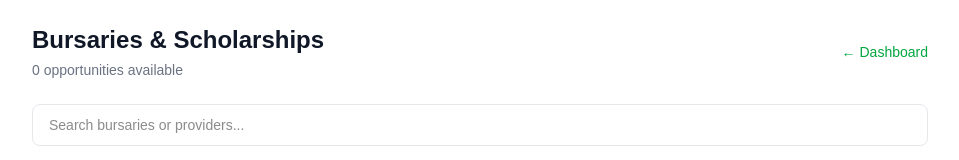
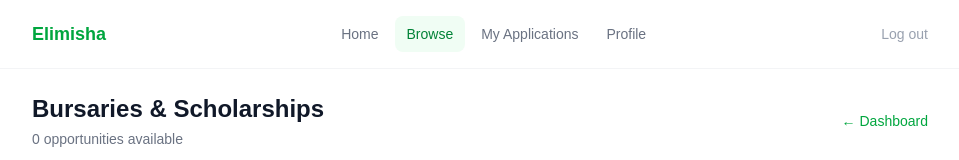
Before and after one commit to MuindiKate/elimisha, a Next.js app: page /bursaries in a window 1280 px wide. Shown: the top 160 px of the page, without its empty margins (160-1119 px from the left). Built offline with nearby package versions, Linux system fonts and the light colour scheme; no server answers; the database is empty.

Commit message:
feat: add reusable navbar with active links and logout

```diff
--- a/src/app/applications/page.tsx
+++ b/src/app/applications/page.tsx
@@ -4,6 +4,7 @@ import { useEffect, useState } from 'react'
 import { createClient } from '@/lib/supabase'
 import { useRouter } from 'next/navigation'
 import Link from 'next/link'
+import Navbar from '@/components/Navbar'
 
 type Application = {
   id: string
@@ -158,6 +159,7 @@ export default function ApplicationsPage() {
 
   return (
     <div className="min-h-screen bg-gray-50">
+        <Navbar />
 
       {/* Header */}
       <div className="bg-white border-b border-gray-100 px-4 py-6">
--- a/src/app/bursaries/page.tsx
+++ b/src/app/bursaries/page.tsx
@@ -3,6 +3,7 @@
 import { useEffect, useState } from 'react'
 import { createClient } from '@/lib/supabase'
 import Link from 'next/link'
+import Navbar from '@/components/Navbar'
 
 // TypeScript type that mirrors our bursaries table
 // This gives us autocomplete and catches errors at compile time
@@ -132,8 +133,9 @@ export default function BursariesPage() {
     b.provider.toLowerCase().includes(search.toLowerCase())
   )
 
-  return (
+    return (
     <div className="min-h-screen bg-gray-50">
+      <Navbar />
 
       {/* Header */}
       <div className="bg-white border-b border-gray-100 px-4 py-6">
--- a/src/app/dashboard/page.tsx
+++ b/src/app/dashboard/page.tsx
@@ -1,6 +1,7 @@
 import { createServerSideClient } from '@/lib/supabase.server'
 import { redirect } from 'next/navigation'
 import Link from 'next/link'
+import Navbar from '@/components/Navbar'
 
 export default async function DashboardPage() {
   const supabase = await createServerSideClient()
@@ -54,28 +55,7 @@ export default async function DashboardPage() {
     <div className="min-h-screen bg-gray-50">
 
       {/* Top navbar */}
-      <nav className="bg-white border-b border-gray-100 px-4 py-4">
-        <div className="max-w-4xl mx-auto flex items-center justify-between">
-          <span className="text-lg font-bold text-green-600">Elimisha</span>
-          <div className="flex items-center gap-6">
-            <Link href="/bursaries"
-              className="text-sm text-gray-600 hover:text-green-600
-              transition-colors font-medium">
-              Browse
-            </Link>
-            <Link href="/applications"
-              className="text-sm text-gray-600 hover:text-green-600
-              transition-colors font-medium">
-              My Applications
-            </Link>
-            <Link href="/onboarding"
-              className="text-sm text-gray-600 hover:text-green-600
-              transition-colors font-medium">
-              Profile
-            </Link>
-          </div>
-        </div>
-      </nav>
+      <Navbar />
 
       <div className="max-w-4xl mx-auto px-4 py-8">
 
--- /dev/null
+++ b/src/components/Navbar.tsx
@@ -0,0 +1,71 @@
+'use client'
+
+import Link from 'next/link'
+import { useRouter, usePathname } from 'next/navigation'
+import { createClient } from '@/lib/supabase'
+import { useState } from 'react'
+
+export default function Navbar() {
+  const router = useRouter()
+  const pathname = usePathname()
+  const supabase = createClient()
+  const [loggingOut, setLoggingOut] = useState(false)
+
+  async function handleLogout() {
+    setLoggingOut(true)
+    await supabase.auth.signOut()
+    router.push('/')
+    router.refresh()
+  }
+
+  // Helper to highlight active nav link
+  function isActive(path: string) {
+    return pathname === path
+  }
+
+  return (
+    <nav className="bg-white border-b border-gray-100 px-4 py-4 sticky
+    top-0 z-50">
+      <div className="max-w-4xl mx-auto flex items-center justify-between">
+
+        {/* Logo */}
+        <Link href="/dashboard"
+          className="text-lg font-bold text-green-600 hover:text-green-700">
+          Elimisha
+        </Link>
+
+        {/* Nav links */}
+        <div className="flex items-center gap-1">
+          {[
+            { href: '/dashboard', label: 'Home' },
+            { href: '/bursaries', label: 'Browse' },
+            { href: '/applications', label: 'My Applications' },
+            { href: '/onboarding', label: 'Profile' },
+          ].map(link => (
+            <Link
+              key={link.href}
+              href={link.href}
+              className={`px-3 py-2 rounded-lg text-sm font-medium transition-colors
+              ${isActive(link.href)
+                ? 'bg-green-50 text-green-700'
+                : 'text-gray-500 hover:text-gray-900 hover:bg-gray-50'
+              }`}
+            >
+              {link.label}
+            </Link>
+          ))}
+        </div>
+
+        {/* Logout */}
+        <button
+          onClick={handleLogout}
+          disabled={loggingOut}
+          className="text-sm text-gray-400 hover:text-red-500
+          transition-colors font-medium disabled:opacity-50"
+        >
+          {loggingOut ? 'Logging out...' : 'Log out'}
+        </button>
+      </div>
+    </nav>
+  )
+}
```
